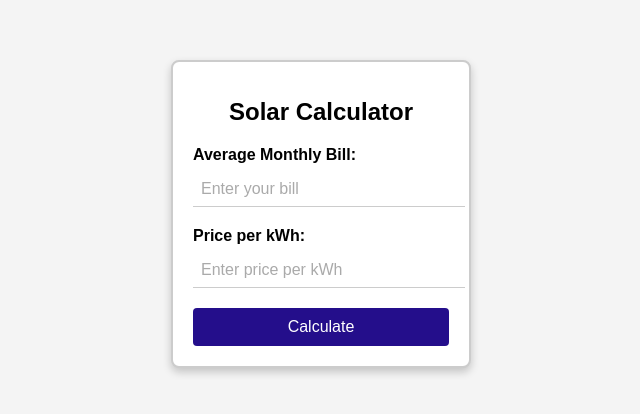
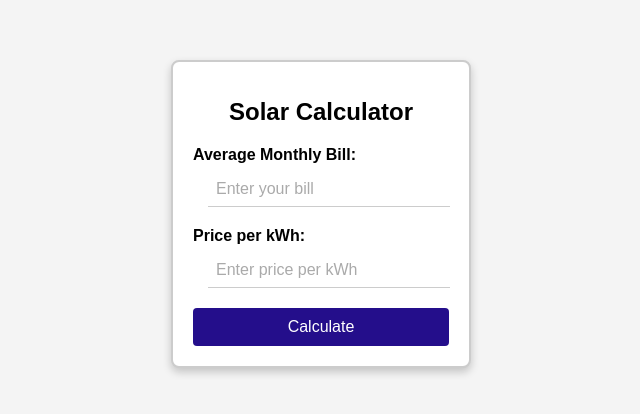
Before and after one commit to avdhoot101/Solar-Calculator, a plain HTML site: page index.html in a window 1280 px wide. Shown: the part 186-600 px from the top of the page, 319-959 px from the left. Drawn offline with Linux system fonts and the light colour scheme.

Commit message:
Update styles.css

```diff
--- a/styles.css
+++ b/styles.css
@@ -34,13 +34,15 @@ label {
 }
 
 input[type="number"] {
-    width: 100%;
+    width: calc(100% - 30px); /* Adjusts width to account for margins */
     padding: 8px;
     margin-bottom: 20px;
+    margin-left: 15px; /* Adds left margin of 15 pixels */
+    margin-right: 15px; /* Adds right margin of 15 pixels */
     border: none; /* Removes the border */
     background: none; /* Removes background */
     box-shadow: none; /* Removes any box-shadow */
-    border-bottom: 1px solid #ccc; /* Optional: Adds a subtle underline */
+    border-bottom: 1px solid #ccc; /* Adds a subtle underline */
     font-size: 16px;
     color: #333; /* Keeps text visible */
 }
```
